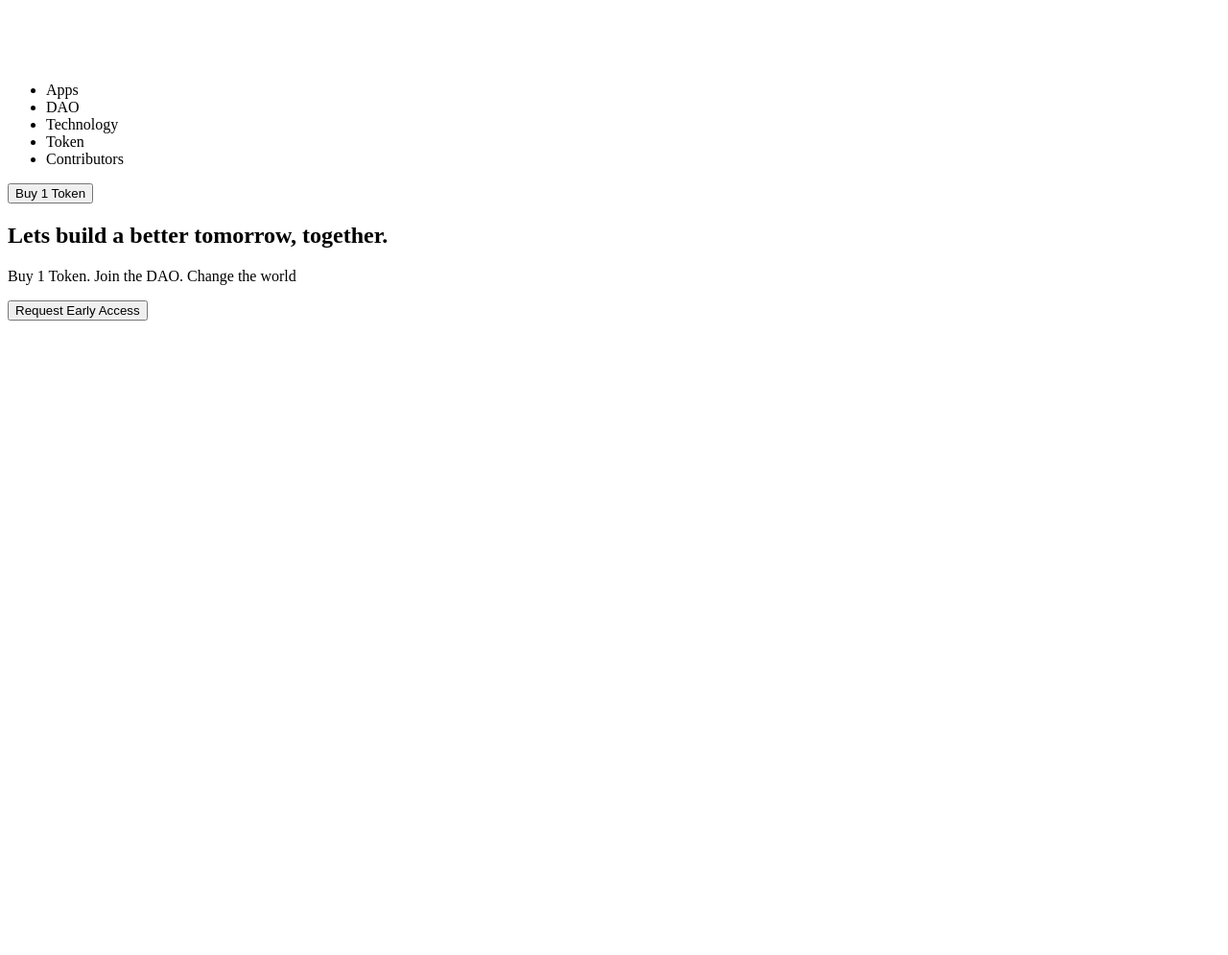
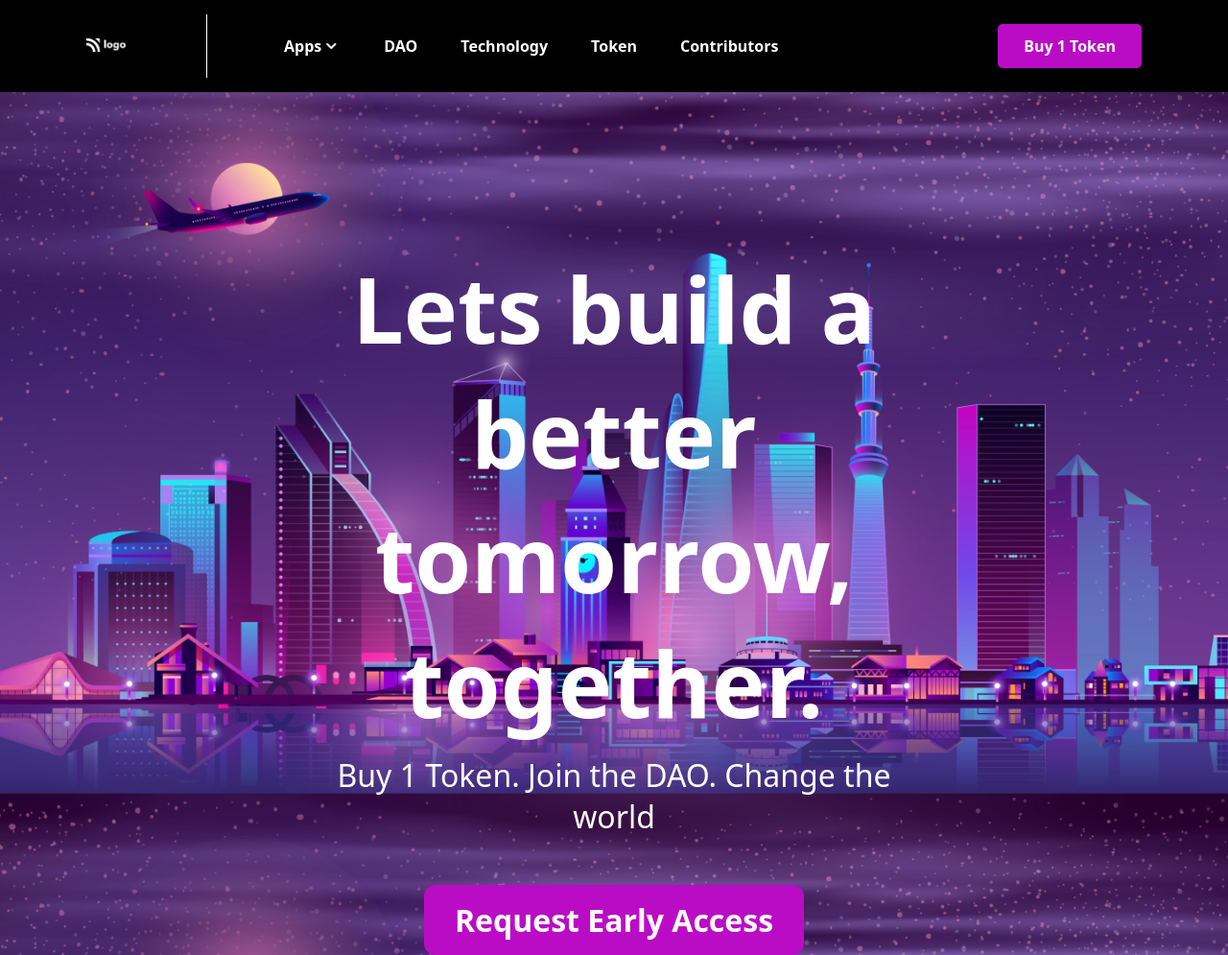
Before and after one commit to nihalgupta0903/3-web-pages-html-css, a plain HTML site: page FSJS 2.0 Project 02/index.html in a window 1280 px wide. Shown: the whole page at 96% size. Before the commit the page ends 800 px from the top, so only its background shows below. Drawn offline with Linux system fonts and the light colour scheme.

Commit message:
second project done

```diff
--- a/FSJS 2.0 Project 02/style.css
+++ b/FSJS 2.0 Project 02/style.css
@@ -1,2 +1,92 @@
 /* You can not modify anything in the HTML */
 /* You can only modify the CSS file */
+*{
+    margin:0;
+    padding:0;
+    color:#ffffff;
+    font-family: system-ui;
+
+}
+body {
+    height: 100%;
+    background: url("/assets/bg.png") no-repeat center center fixed;
+    -webkit-background-size: cover;
+    -moz-background-size: cover;
+    -o-background-size: cover;
+    background-size: cover;
+  }
+  .container{
+    height:100%;
+  }
+section:nth-child(1)
+{
+    width:100%;
+    background-color: #000000;
+}
+.navbar{
+    display: flex;
+    align-items: center;
+    gap:80px;
+    padding:15px 90px 15px 90px;
+    font-weight: 900;
+}
+.list{
+    display: flex;
+    list-style-type: none;
+    gap:45px;
+    position: relative;
+}
+.line{
+    border-left: 1px solid #ffffff;
+    height: 66px;
+}
+.navbar div:nth-child(1) img{
+    width:90%;
+    margin: auto;
+}
+.navbar div:nth-child(4){
+   width: 100%;
+   display: flex;
+   justify-content: flex-end;
+}
+.list-item:first-child::after{
+    content: url("/assets/downarrow.png");
+    display: inline;
+    position: absolute;
+    top:-4px;
+}
+.list-item:nth-child(2){
+    margin-left:20px;
+}
+.button-small,.button-large{
+    background-color: #ba0cc5;
+    border:2px solid #ba0cc5;
+    padding:10px 25px;
+    border-radius: 5px;
+    font-weight: 900;
+    font-size: 16px;
+}
+section:nth-child(2){
+  display: flex;
+  justify-content: center;
+  margin-top: 160px;
+  text-align: center;
+}
+.hero{
+    max-width:50%;
+}
+.hero-heading{
+    font-size:95px;
+}
+.hero-description{
+    font-size: 32px;
+    font-weight: 400;
+    margin-top:10px;
+}
+.button-large{
+    font-size:32px;
+    font-weight: 600;
+    padding:13px 30px;
+    border-radius: 12px;
+    margin-top:50px;
+}
```
Also changed, not shown: FSJS 2.0 Project 02/assets/downarrow.png (added).
